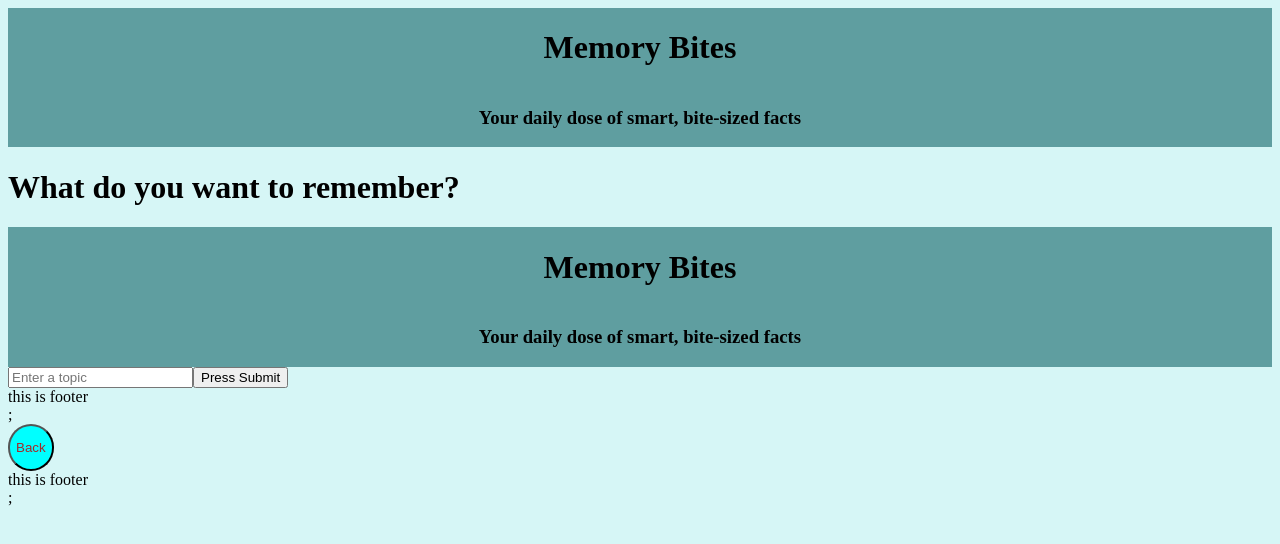
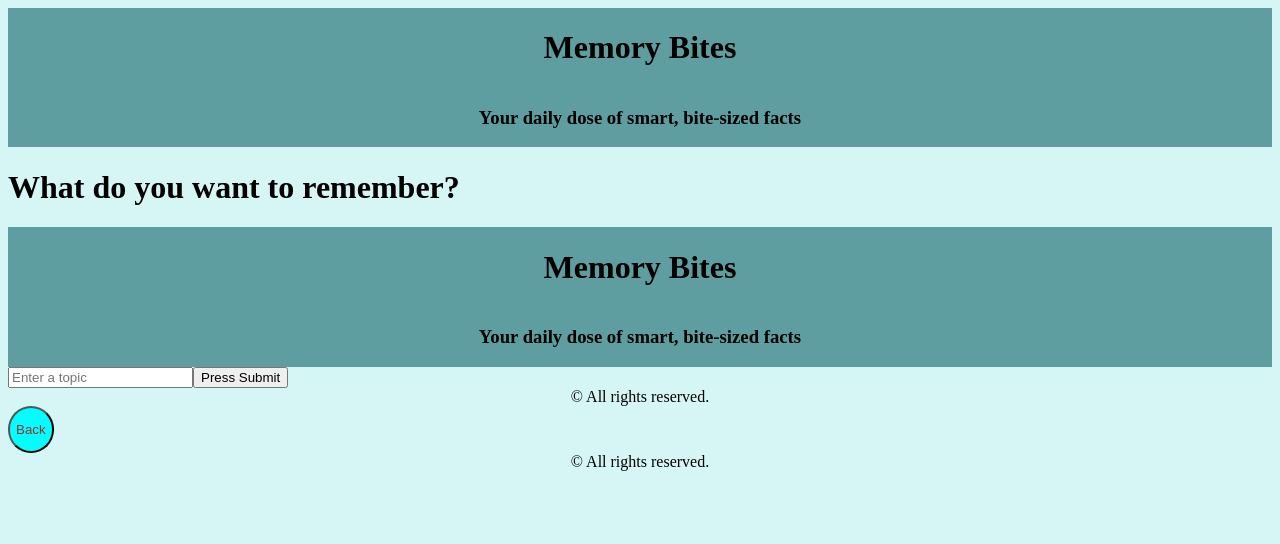
Before and after one commit to lammona/mem-bites, a Next.js app: page /new_topic in a window 1280 px wide. Shown: the top 544 px of the page. Built offline with nearby package versions, Linux system fonts and the light colour scheme.

Commit message:
copy rights added to the footer

```diff
--- /dev/null
+++ b/src/app/components/footer/footer.module.css
@@ -0,0 +1,8 @@
+.footer {
+    text-align: center;
+}
+
+
+.copy {
+    margin: 0;
+}
--- a/src/app/components/footer/footer.tsx
+++ b/src/app/components/footer/footer.tsx
@@ -1,7 +1,9 @@
+import styles from "./footer.module.css"
+
 export default function Footer() {
   return (
-    <div>
-  <footer>this is footer</footer>;
-  </div>
+  <footer className={styles.footer}>
+  <p className={styles.copy}>© All rights reserved.</p>
+  </footer>
   )
 }
```
